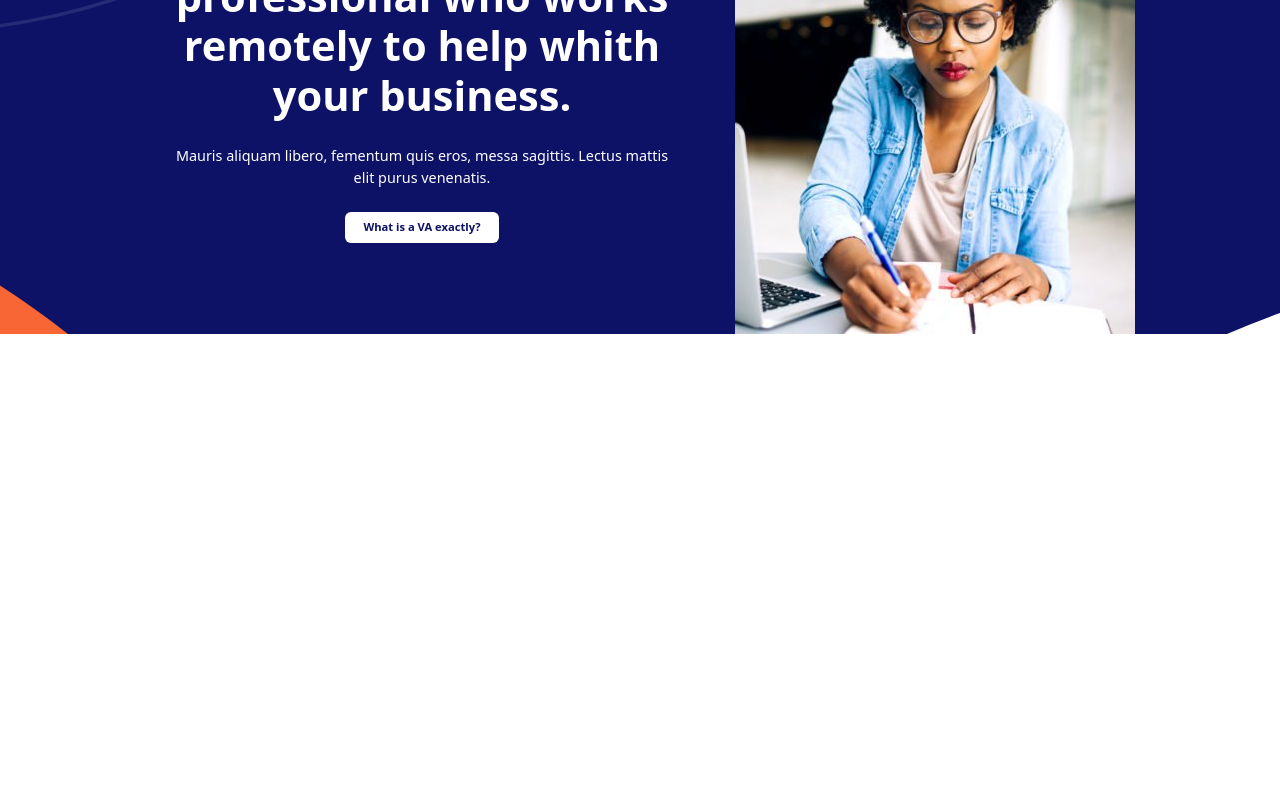
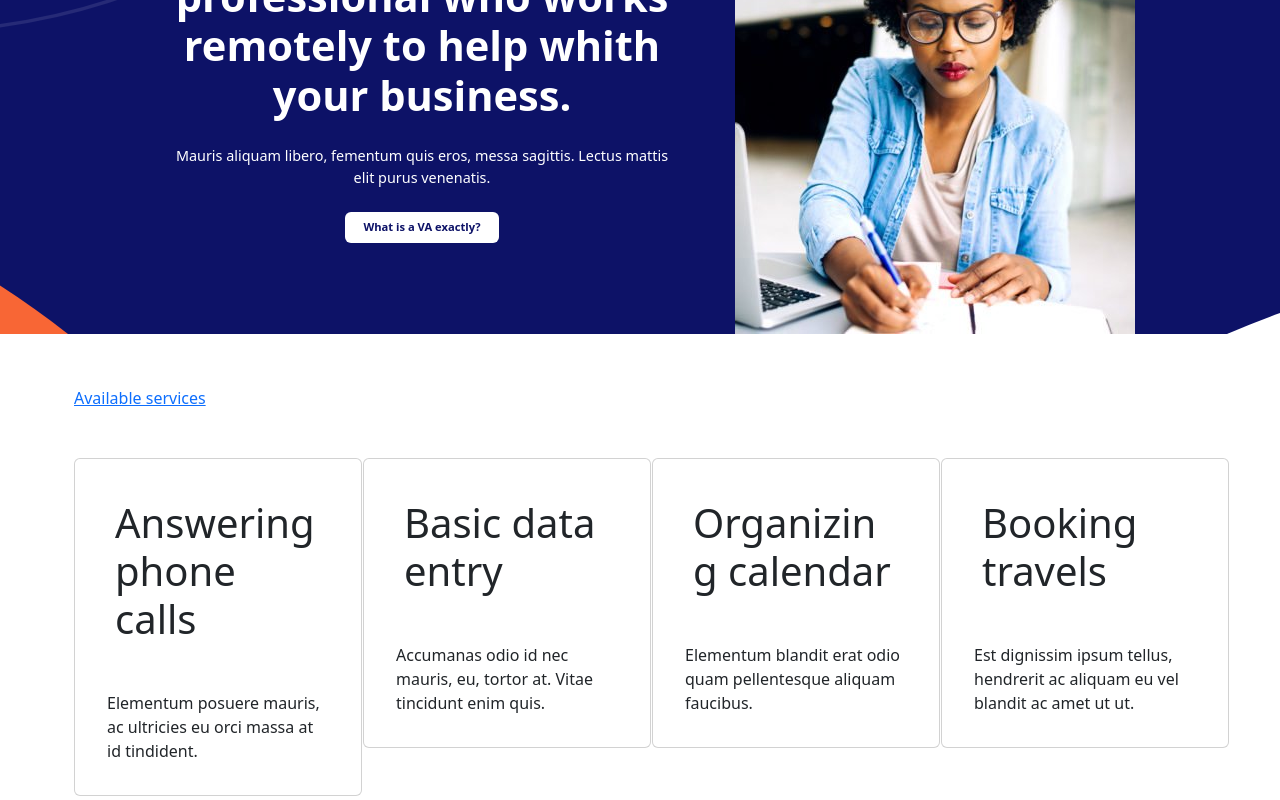
Before and after one commit to AndreaLazzaari/proj-html-vuejs, a Vue app in the folder proj-html-vuejs/: page / in a window 1280 px wide. Shown: the part 176-976 px from the top of the page. Before the commit the page ends 800 px from the top, so only its background shows below. Built offline with nearby package versions, Linux system fonts and the light colour scheme.

Commit message:
create 4 card dentro componente SectionServices

```diff
--- a/proj-html-vuejs/src/components/SectionServices.vue
+++ b/proj-html-vuejs/src/components/SectionServices.vue
@@ -1,6 +1,49 @@
 <template lang="">
-    <div>
+    <div class='container mt-5 p-1'>
+        <a href="#">Available services</a>
+        <div class='row'>
+            <div class='col-3'>
+                <div class="card mt-5" style="width: 18rem;">
+                    <div class="card-body blue">
+                        <h5 class="card-title fs-1 p-4">Answering phone calls</h5>
+                        <p class="card-text p-3 lh-base">Elementum posuere mauris, ac ultricies eu orci massa at id tindident.</p>
+                    </div>
+                </div>
+            </div>
 
+
+
+            <div class='col-3'>
+                <div class="card mt-5" style="width: 18rem;">
+                    <div class="card-body blue">
+                        <h5 class="card-title fs-1 p-4">Basic data entry</h5>
+                        <p class="card-text p-3 lh-base">Accumanas odio id nec mauris, eu, tortor at. Vitae tincidunt enim quis.</p>
+                    </div>
+                </div>
+            </div>
+
+
+
+            <div class='col-3'>
+                <div class="card mt-5" style="width: 18rem;">
+                    <div class="card-body blue">
+                        <h5 class="card-title fs-1 p-4">Organizing calendar</h5>
+                        <p class="card-text p-3 lh-base">Elementum blandit erat odio quam pellentesque aliquam faucibus.</p>
+                    </div>
+                </div>
+            </div>
+
+
+
+            <div class='col-3'>
+                <div class="card mt-5" style="width: 18rem;">
+                    <div class="card-body blue">
+                        <h5 class="card-title fs-1 p-4">Booking travels</h5>
+                        <p class="card-text p-3 lh-base">Est dignissim ipsum tellus, hendrerit ac aliquam eu vel blandit ac amet ut ut.</p>
+                    </div>
+                </div>
+            </div>
+        </div>
     </div>
 </template>
 
@@ -10,6 +53,12 @@ export default {
 }
 </script>
 
-<style lang="">
+<style lang="scss">
+@use '../styles/general.scss' as *;
+@use '../styles/partials/variables' as *;
 
+
+    .blue{
+        color: $blue-electric;
+    }
 </style>
```
